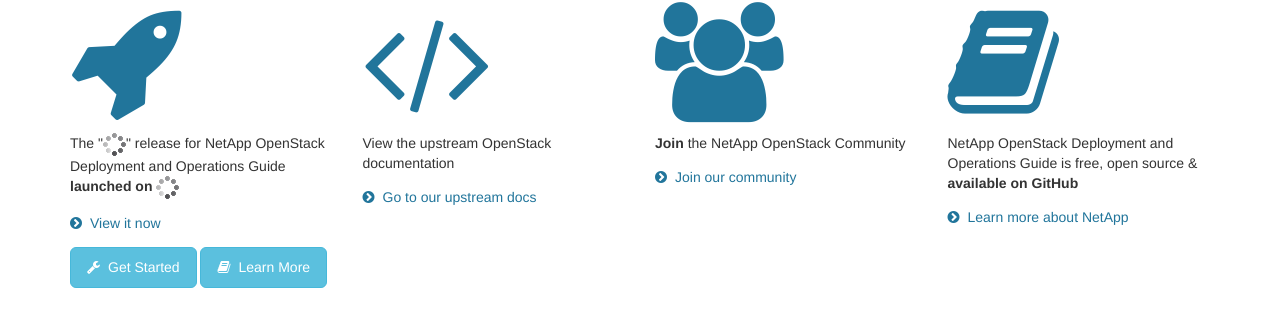
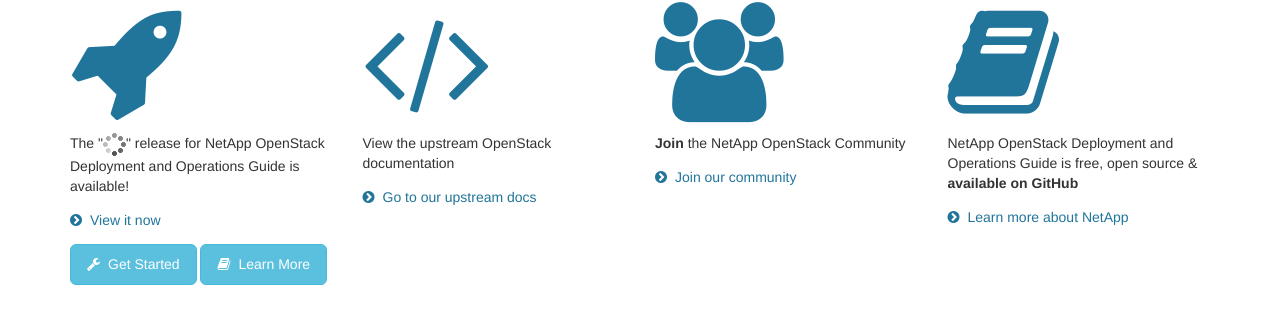
Before and after one commit to tombarron/openstack-deploy-ops-guide, a Jekyll site: the page built from index.html, in a window 1280 px wide. Shown: the part 305-632 px from the top of the page. Built offline with Jekyll 4.4.1, drawn with Linux system fonts in a browser that asks for light colours.

```diff
--- a/index.html
+++ b/index.html
@@ -11,9 +11,9 @@
       <div class="row" id="metrics">
 
         <div class="col-lg-3 col-md-3">
-          <h3><a href="{{ site.milestones }}"><i class="fa fa-rocket fa-5x"></i></a></h3>
-            <p>The "<span id="mtitle"><img src="{{ page.baseurl }}images/spinner.gif" alt="Waiting..."  width="23px" height="23px"></span>" release for {{ site.project }} <b>launched on <span id="mdate"><img src="{{ page.baseurl }}images/spinner.gif" alt="Waiting..."  width="23px" height="23px"></span></b></p>
-            <p class="grid-slogan"><a href="{{ site.milestones }}"><i class="fa fa-chevron-circle-right"></i>View it now</a></p>
+            <h3><a id="latestLink" href="{{ page.baseurl }}"><i class="fa fa-rocket fa-5x"></i></a></h3>
+            <p>The "<span id="mtitle"><img src="{{ page.baseurl }}images/spinner.gif" alt="Waiting..."  width="23px" height="23px"></span>" release for {{ site.project }} is available!</p>
+            <p class="grid-slogan"><a id="latestLink" href="{{ page.baseurl }}"><i class="fa fa-chevron-circle-right"></i>View it now</a></p>
         </div>
 
         <div class="col-lg-3 col-md-3">
```
Also changed, not shown: javascript/payload.js (+15 -45 lines).
